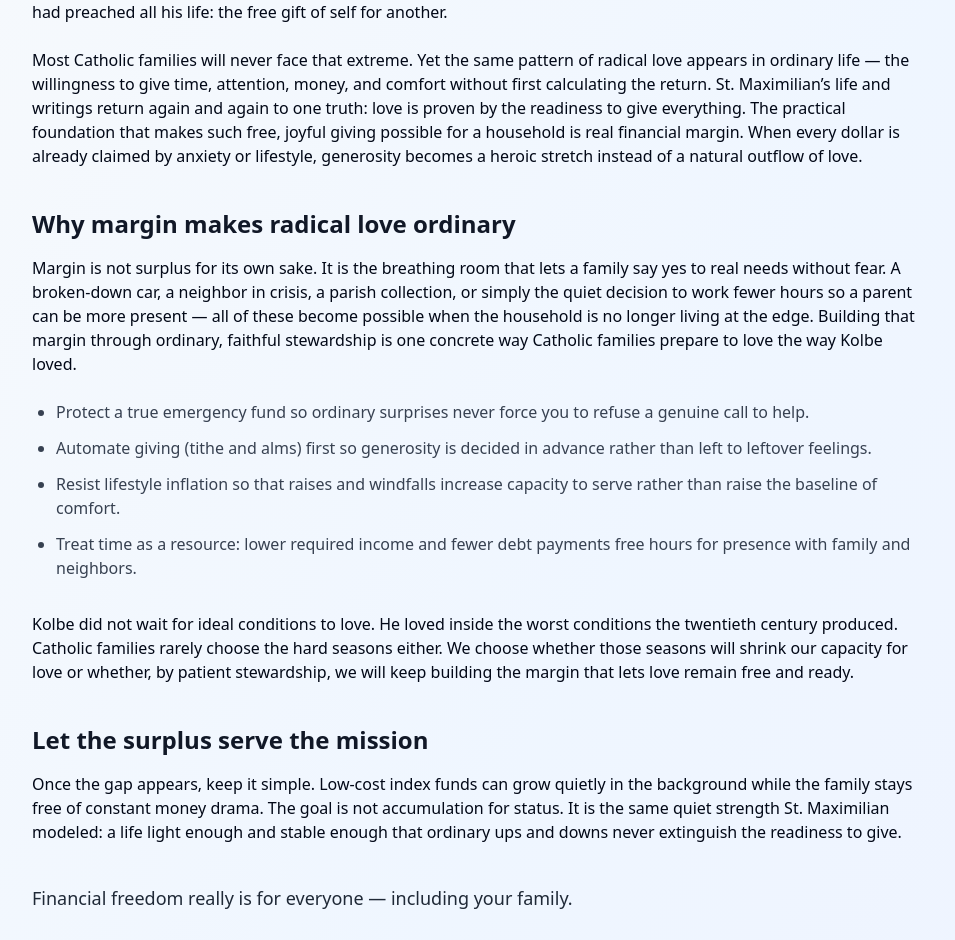
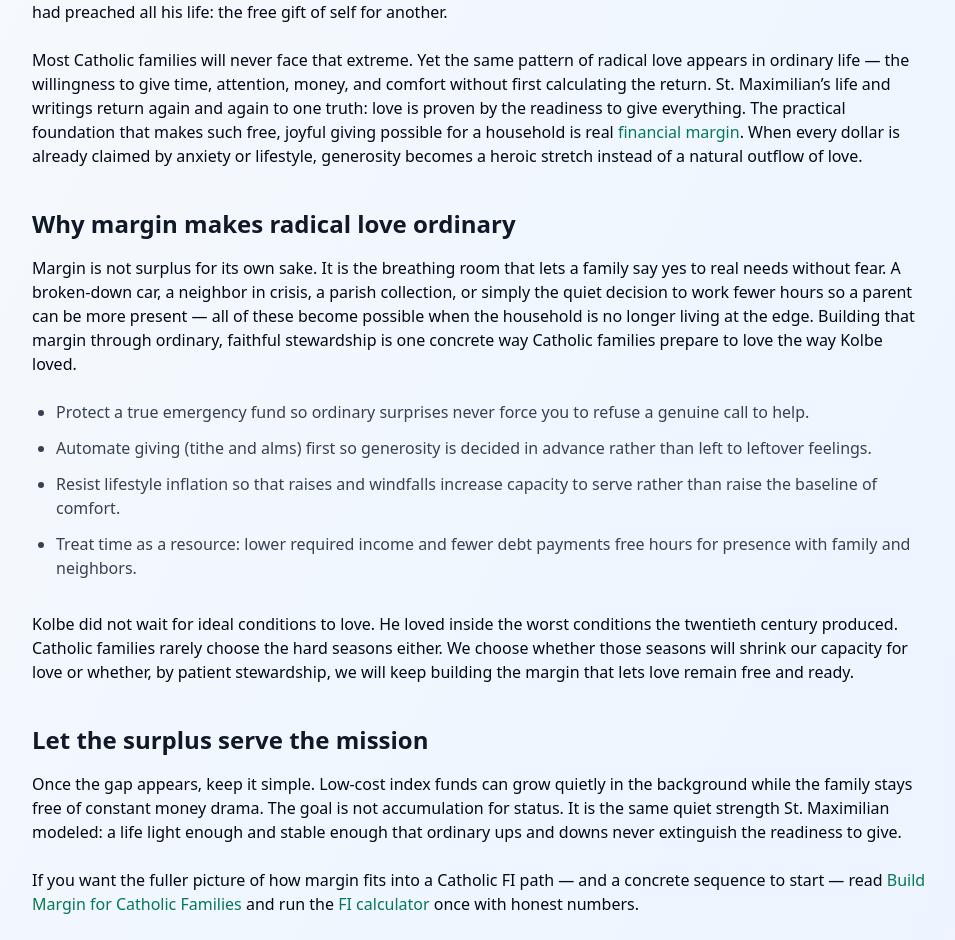
Before and after one commit to daughterpop/super-fi-calc, a React (Vite) app: page /blog/build-margin-for-radical-love-lessons-from-st-maximilian-kolbe in a window 1280 px wide. Shown: the part 329-1269 px from the top of the page, without its empty margins (160-1115 px from the left). Built offline with nearby package versions, Linux system fonts and the light colour scheme.

Commit message:
Add internal links from Kolbe post to Build Margin pillar + calculator

```diff
--- a/src/pages/build-margin-for-radical-love-lessons-from-st-maximilian-kolbe.jsx
+++ b/src/pages/build-margin-for-radical-love-lessons-from-st-maximilian-kolbe.jsx
@@ -1,4 +1,5 @@
 import React from 'react';
+import { Link } from 'react-router-dom';
 import BlogPostFooter from '../components/BlogPostFooter';
 
 export default function BuildMarginForRadicalLoveLessonsFromStMaximilianKolbe() {
@@ -22,7 +23,11 @@ export default function BuildMarginForRadicalLoveLessonsFromStMaximilianKolbe()
         </p>
 
         <p className="mb-6">
-          Most Catholic families will never face that extreme. Yet the same pattern of radical love appears in ordinary life — the willingness to give time, attention, money, and comfort without first calculating the return. St. Maximilian’s life and writings return again and again to one truth: love is proven by the readiness to give everything. The practical foundation that makes such free, joyful giving possible for a household is real financial margin. When every dollar is already claimed by anxiety or lifestyle, generosity becomes a heroic stretch instead of a natural outflow of love.
+          Most Catholic families will never face that extreme. Yet the same pattern of radical love appears in ordinary life — the willingness to give time, attention, money, and comfort without first calculating the return. St. Maximilian’s life and writings return again and again to one truth: love is proven by the readiness to give everything. The practical foundation that makes such free, joyful giving possible for a household is real{' '}
+          <Link to="/blog/build-margin-for-catholic-families" className="text-emerald-700 font-medium hover:underline">
+            financial margin
+          </Link>
+          . When every dollar is already claimed by anxiety or lifestyle, generosity becomes a heroic stretch instead of a natural outflow of love.
         </p>
 
         <h2 className="text-2xl font-bold text-gray-900 mt-10 mb-4">
@@ -49,6 +54,17 @@ export default function BuildMarginForRadicalLoveLessonsFromStMaximilianKolbe()
         <p className="mb-6">
           Once the gap appears, keep it simple. Low-cost index funds can grow quietly in the background while the family stays free of constant money drama. The goal is not accumulation for status. It is the same quiet strength St. Maximilian modeled: a life light enough and stable enough that ordinary ups and downs never extinguish the readiness to give.
         </p>
+        <p className="mb-6">
+          If you want the fuller picture of how margin fits into a Catholic FI path — and a concrete sequence to start — read{' '}
+          <Link to="/blog/build-margin-for-catholic-families" className="text-emerald-700 font-medium hover:underline">
+            Build Margin for Catholic Families
+          </Link>{' '}
+          and run the{' '}
+          <Link to="/calculators" className="text-emerald-700 font-medium hover:underline">
+            FI calculator
+          </Link>{' '}
+          once with honest numbers.
+        </p>
 
         <p className="text-lg font-medium text-gray-800 mt-10">
           Financial freedom really is for everyone — including your family.
```
